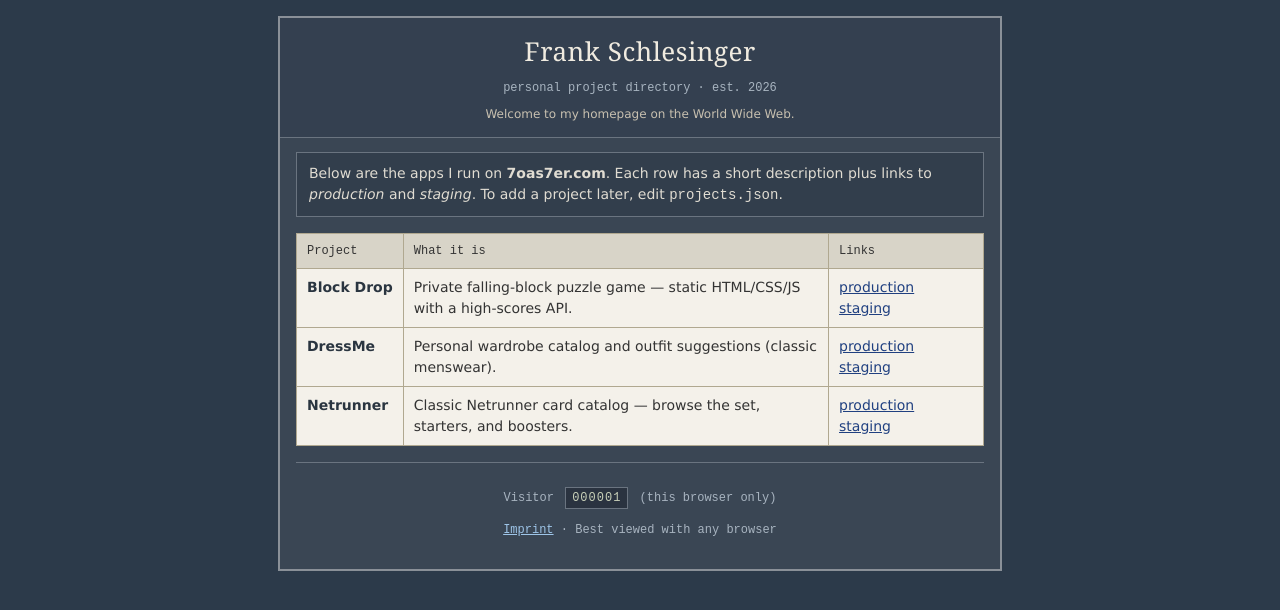
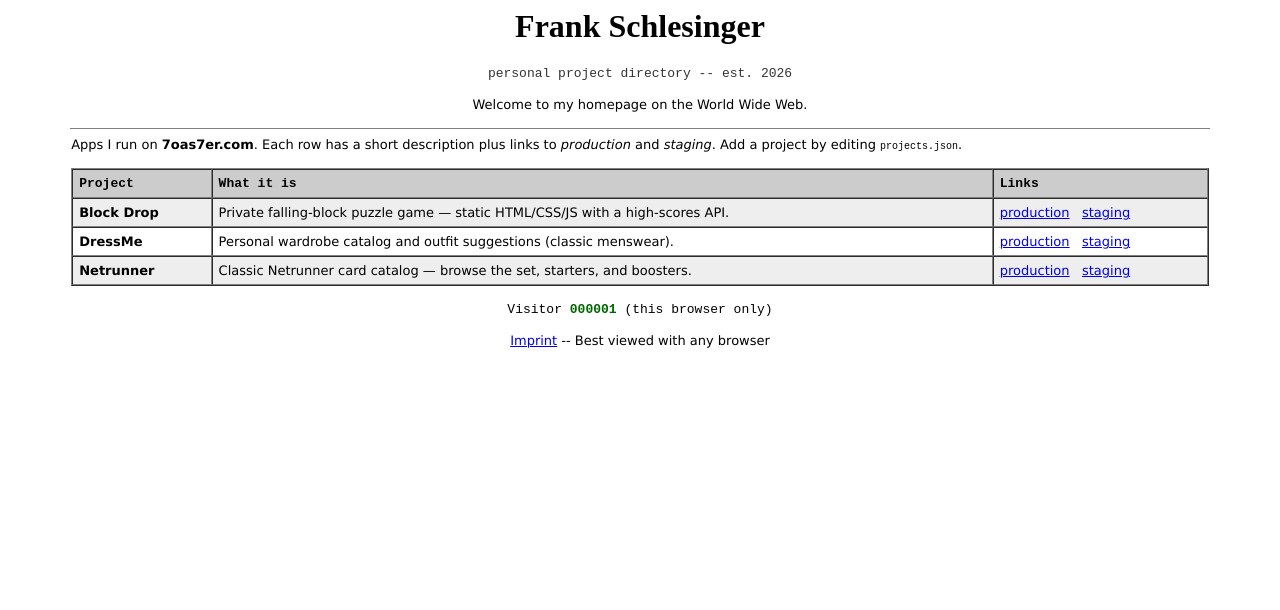
Before and after one commit to 7oas7er/homepage, a plain HTML site: page homepage/index.html in a window 1280 px wide. Drawn offline with Linux system fonts and the light colour scheme.

Commit message:
Restore HTML 3.2 / no-CSS early-web listing look.
Drop external stylesheet; use body/font/table attributes and default
browser styling. Keep projects.json loader and new-tab env links.

```diff
--- a/homepage/css/styles.css
+++ /dev/null
@@ -1,152 +0,0 @@
-/* Early-web personal homepage — tables, web-safe fonts, calmer palette */
-
-body {
-  margin: 0;
-  padding: 16px 12px;
-  background-color: #2c3a4a;
-  color: #e8e4d9;
-  font-family: Verdana, Geneva, Tahoma, sans-serif;
-  font-size: 14px;
-  line-height: 1.5;
-}
-
-a {
-  color: #9ec5e8;
-}
-
-a:visited {
-  color: #b8a8c8;
-}
-
-a:hover {
-  color: #ffffff;
-}
-
-.page {
-  width: 100%;
-  max-width: 720px;
-  margin: 0 auto;
-  border: 2px solid #8a9098;
-  background: #3a4654;
-}
-
-.banner {
-  background: #344050;
-  border-bottom: 1px solid #6a7480;
-  padding: 14px 16px;
-  text-align: center;
-}
-
-.banner h1 {
-  margin: 0;
-  font-family: Georgia, "Times New Roman", Times, serif;
-  font-size: 26px;
-  font-weight: normal;
-  color: #f0ebe0;
-  letter-spacing: 0.5px;
-}
-
-.banner .tagline {
-  margin: 8px 0 0;
-  font-family: "Courier New", Courier, monospace;
-  font-size: 12px;
-  color: #a8b4c0;
-}
-
-.marquee-line {
-  margin: 8px 0 0;
-  font-size: 12px;
-  color: #c8c0b0;
-}
-
-.content {
-  padding: 14px 16px 18px;
-  background: #3a4654;
-}
-
-.intro {
-  margin: 0 0 16px;
-  padding: 10px 12px;
-  border: 1px solid #6a7480;
-  background: #323e4c;
-  color: #e0dcd2;
-}
-
-.projects {
-  width: 100%;
-  border-collapse: collapse;
-  background: #f4f1ea;
-  color: #1a1a1a;
-}
-
-.projects th,
-.projects td {
-  border: 1px solid #b0a890;
-  padding: 8px 10px;
-  vertical-align: top;
-  text-align: left;
-}
-
-.projects th {
-  background: #d8d4c8;
-  font-family: "Courier New", Courier, monospace;
-  font-size: 12px;
-  font-weight: normal;
-  color: #333333;
-}
-
-.projects .name {
-  font-weight: bold;
-  color: #2a3540;
-  white-space: nowrap;
-}
-
-.projects .desc {
-  color: #333333;
-}
-
-.projects .links a {
-  color: #204080;
-  margin-right: 12px;
-}
-
-.projects .links a:visited {
-  color: #5a4070;
-}
-
-.footer {
-  margin-top: 16px;
-  padding-top: 12px;
-  border-top: 1px solid #6a7480;
-  font-family: "Courier New", Courier, monospace;
-  font-size: 12px;
-  color: #a8b4c0;
-  text-align: center;
-}
-
-.counter {
-  display: inline-block;
-  margin: 0 4px;
-  padding: 1px 6px;
-  background: #2a3340;
-  color: #c8d0b8;
-  border: 1px solid #6a7480;
-  font-family: "Courier New", Courier, monospace;
-  letter-spacing: 1px;
-}
-
-.error {
-  color: #8a3030;
-  font-family: "Courier New", Courier, monospace;
-}
-
-.imprint-body {
-  background: #f4f1ea;
-  color: #1a1a1a;
-  padding: 12px;
-  border: 1px solid #b0a890;
-}
-
-.imprint-body a {
-  color: #204080;
-}
--- a/homepage/imprint.html
+++ b/homepage/imprint.html
@@ -1,32 +1,38 @@
-<!DOCTYPE html>
-<html lang="en">
+<!DOCTYPE HTML PUBLIC "-//W3C//DTD HTML 3.2 Final//EN">
+<html>
   <head>
-    <meta charset="utf-8" />
-    <meta name="viewport" content="width=device-width, initial-scale=1" />
-    <title>Imprint — Frank Schlesinger</title>
-    <link rel="stylesheet" href="css/styles.css?v=2" />
+    <title>Imprint -- Frank Schlesinger</title>
   </head>
-  <body>
-    <div class="page">
-      <div class="banner">
-        <h1>Imprint</h1>
-        <p class="tagline">legal / contact</p>
-      </div>
-      <div class="content">
-        <div class="imprint-body">
+  <body bgcolor="#ffffff" text="#000000" link="#0000ee" vlink="#551a8b" alink="#ff0000">
+    <center>
+      <h1><font face="Times New Roman, Times, serif">Imprint</font></h1>
+      <p>
+        <font face="Courier New, Courier, monospace" size="2" color="#333333"
+          >legal / contact</font
+        >
+      </p>
+
+      <hr width="90%" size="1" noshade>
+
+      <table border="0" cellpadding="8" width="90%" bgcolor="#f5f5f5">
+        <tr>
+          <td>
+            <font face="Verdana, Arial, Helvetica, sans-serif" size="2">
               <p>
                 This site is a personal project directory operated by
-            <strong>Frank Schlesinger</strong>.
+                <b>Frank Schlesinger</b>.
               </p>
               <p>
                 Contact and source:
-            <a href="https://github.com/7oas7er/homepage"
+                <a href="https://github.com/7oas7er/homepage" target="_blank" rel="noopener noreferrer"
                   >github.com/7oas7er/homepage</a
                 >.
               </p>
-          <p><a href="index.html">← Back to homepage</a></p>
-        </div>
-      </div>
-    </div>
+              <p><a href="index.html">Back to homepage</a></p>
+            </font>
+          </td>
+        </tr>
+      </table>
+    </center>
   </body>
 </html>
--- a/homepage/index.html
+++ b/homepage/index.html
@@ -1,60 +1,83 @@
-<!DOCTYPE html>
-<html lang="en">
+<!DOCTYPE HTML PUBLIC "-//W3C//DTD HTML 3.2 Final//EN">
+<html>
   <head>
-    <meta charset="utf-8" />
-    <meta name="viewport" content="width=device-width, initial-scale=1" />
-    <title>Frank Schlesinger — Homepage</title>
-    <meta
-      name="description"
-      content="Frank Schlesinger’s project directory — staging and production links for each app."
-    />
-    <link rel="stylesheet" href="css/styles.css?v=2" />
-    <script src="js/app.js?v=2" defer></script>
+    <title>Frank Schlesinger -- Homepage</title>
+    <meta name="description" content="Frank Schlesinger project directory -- staging and production links.">
+    <script src="js/app.js?v=3" defer></script>
   </head>
-  <body>
-    <div class="page">
-      <div class="banner">
-        <h1>Frank Schlesinger</h1>
-        <p class="tagline">personal project directory · est. 2026</p>
-        <p class="marquee-line">Welcome to my homepage on the World Wide Web.</p>
-      </div>
-      <div class="content">
-        <p class="intro">
-          Below are the apps I run on <strong>7oas7er.com</strong>. Each row has
-          a short description plus links to <em>production</em> and
-          <em>staging</em>. To add a project later, edit
-          <code>projects.json</code>.
+  <body bgcolor="#ffffff" text="#000000" link="#0000ee" vlink="#551a8b" alink="#ff0000">
+    <center>
+      <h1><font face="Times New Roman, Times, serif">Frank Schlesinger</font></h1>
+      <p>
+        <font face="Courier New, Courier, monospace" size="2" color="#333333"
+          >personal project directory -- est. 2026</font
+        >
+      </p>
+      <p>
+        <font face="Verdana, Arial, Helvetica, sans-serif" size="2">
+          Welcome to my homepage on the World Wide Web.
+        </font>
       </p>
 
-        <table class="projects" id="projects" aria-live="polite">
-          <thead>
+      <hr width="90%" size="1" noshade>
+
+      <table border="0" cellpadding="0" cellspacing="0" width="90%">
         <tr>
-              <th scope="col">Project</th>
-              <th scope="col">What it is</th>
-              <th scope="col">Links</th>
+          <td align="left">
+            <font face="Verdana, Arial, Helvetica, sans-serif" size="2">
+              Apps I run on <b>7oas7er.com</b>. Each row has a short description
+              plus links to <i>production</i> and <i>staging</i>. Add a project
+              by editing <tt>projects.json</tt>.
+            </font>
+          </td>
         </tr>
-          </thead>
+      </table>
+      <p></p>
+
+      <table
+        id="projects"
+        border="1"
+        cellpadding="6"
+        cellspacing="0"
+        width="90%"
+        bgcolor="#ffffff"
+      >
+        <tr bgcolor="#cccccc">
+          <th align="left">
+            <font face="Courier New, Courier, monospace" size="2">Project</font>
+          </th>
+          <th align="left">
+            <font face="Courier New, Courier, monospace" size="2">What it is</font>
+          </th>
+          <th align="left">
+            <font face="Courier New, Courier, monospace" size="2">Links</font>
+          </th>
+        </tr>
         <tbody id="projects-body">
           <tr>
-              <td colspan="3" class="desc">Loading projects…</td>
+            <td colspan="3">
+              <font face="Verdana, Arial, Helvetica, sans-serif" size="2"
+                >Loading projects...</font
+              >
+            </td>
           </tr>
         </tbody>
       </table>
 
-        <div class="footer">
       <p>
+        <font face="Courier New, Courier, monospace" size="2">
           Visitor
-            <span class="counter" id="visitor-counter" title="Local counter"
-              >000001</span
-            >
+          <font color="#006600"><b id="visitor-counter">000001</b></font>
           (this browser only)
+        </font>
       </p>
+
       <p>
+        <font face="Verdana, Arial, Helvetica, sans-serif" size="2">
           <a href="imprint.html">Imprint</a>
-            · Best viewed with any browser
+          -- Best viewed with any browser
+        </font>
       </p>
-        </div>
-      </div>
-    </div>
+    </center>
   </body>
 </html>
--- a/homepage/js/app.js
+++ b/homepage/js/app.js
@@ -21,6 +21,17 @@
     return s;
   }
 
+  function cell(html, bgcolor) {
+    var bg = bgcolor ? ' bgcolor="' + bgcolor + '"' : "";
+    return (
+      "<td" +
+      bg +
+      '><font face="Verdana, Arial, Helvetica, sans-serif" size="2">' +
+      html +
+      "</font></td>"
+    );
+  }
+
   window.Homepage.bumpVisitorCounter = function bumpVisitorCounter(storage) {
     var store = storage || window.localStorage;
     var next = 1;
@@ -41,7 +52,7 @@
       throw new Error("projects must be an array");
     }
     return projects
-      .map(function (p) {
+      .map(function (p, index) {
         var name = escapeHtml(p.name || p.id || "Untitled");
         var desc = escapeHtml(p.description || "");
         var prod = p.production ? String(p.production) : "";
@@ -61,17 +72,14 @@
               '" target="_blank" rel="noopener noreferrer">staging</a>'
           );
         }
+        var rowBg = index % 2 === 0 ? "#eeeeee" : "#ffffff";
         return (
-          "<tr>" +
-          '<td class="name">' +
-          name +
-          "</td>" +
-          '<td class="desc">' +
-          desc +
-          "</td>" +
-          '<td class="links">' +
-          (links.join(" ") || "—") +
-          "</td>" +
+          '<tr bgcolor="' +
+          rowBg +
+          '">' +
+          cell("<b>" + name + "</b>") +
+          cell(desc) +
+          cell(links.join(" &nbsp; ") || "&mdash;") +
           "</tr>"
         );
       })
@@ -101,7 +109,7 @@
       })
       .catch(function () {
         body.innerHTML =
-          '<tr><td colspan="3" class="error">Could not load projects.json</td></tr>';
+          '<tr><td colspan="3"><font face="Verdana, Arial, Helvetica, sans-serif" size="2" color="#990000">Could not load projects.json</font></td></tr>';
       });
   };
 
```
Also changed, not shown: docs/adr/0001-static-game-delivery.md (+4 -3 lines), tests/e2e/smoke.spec.mjs (+7 -3 lines), tests/unit/app.test.mjs (+2 -0 lines), .github/workflows/deploy-homepage.yml, homepage/README.md, 2 other files. Lines whose indentation alone changed are shown as unchanged.
